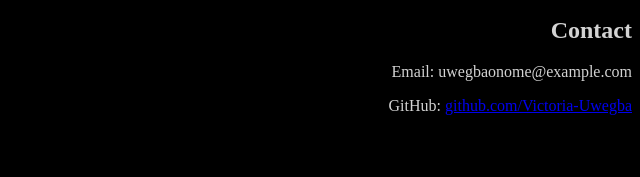
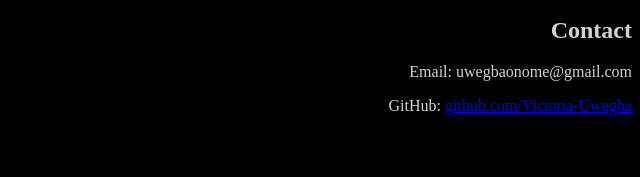
Before and after one commit to Victoria-Uwegba/VictoriaUwegba.-Portfolio, a plain HTML site: page index.html in a window 1280 px wide. Shown: the part 433-610 px from the top of the page, 640-1280 px from the left. Drawn offline with Linux system fonts and the light colour scheme.

Commit message:
Update index.html

```diff
--- a/index.html
+++ b/index.html
@@ -49,7 +49,7 @@ What drew me to tech is its limitless potential for innovation and its power to
     </section>
   <section id="contact">
         <h2>Contact</h2>
-        <p>Email: uwegbaonome@example.com</p>
+        <p>Email: uwegbaonome@gmail.com</p>
         <p>GitHub: <a href="https://github.com/Victoria-Uwegba">github.com/Victoria-Uwegba</a></p>
     </section>
 
```
